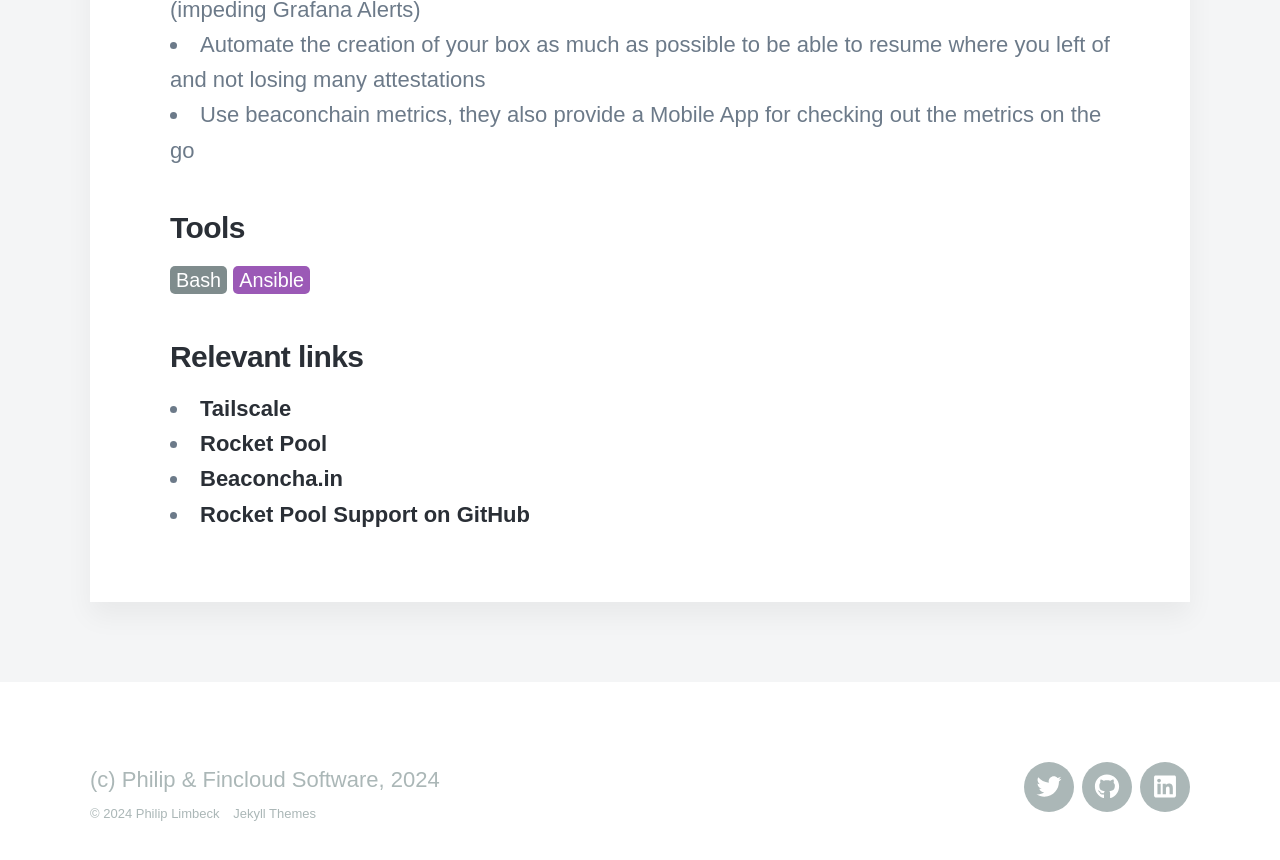
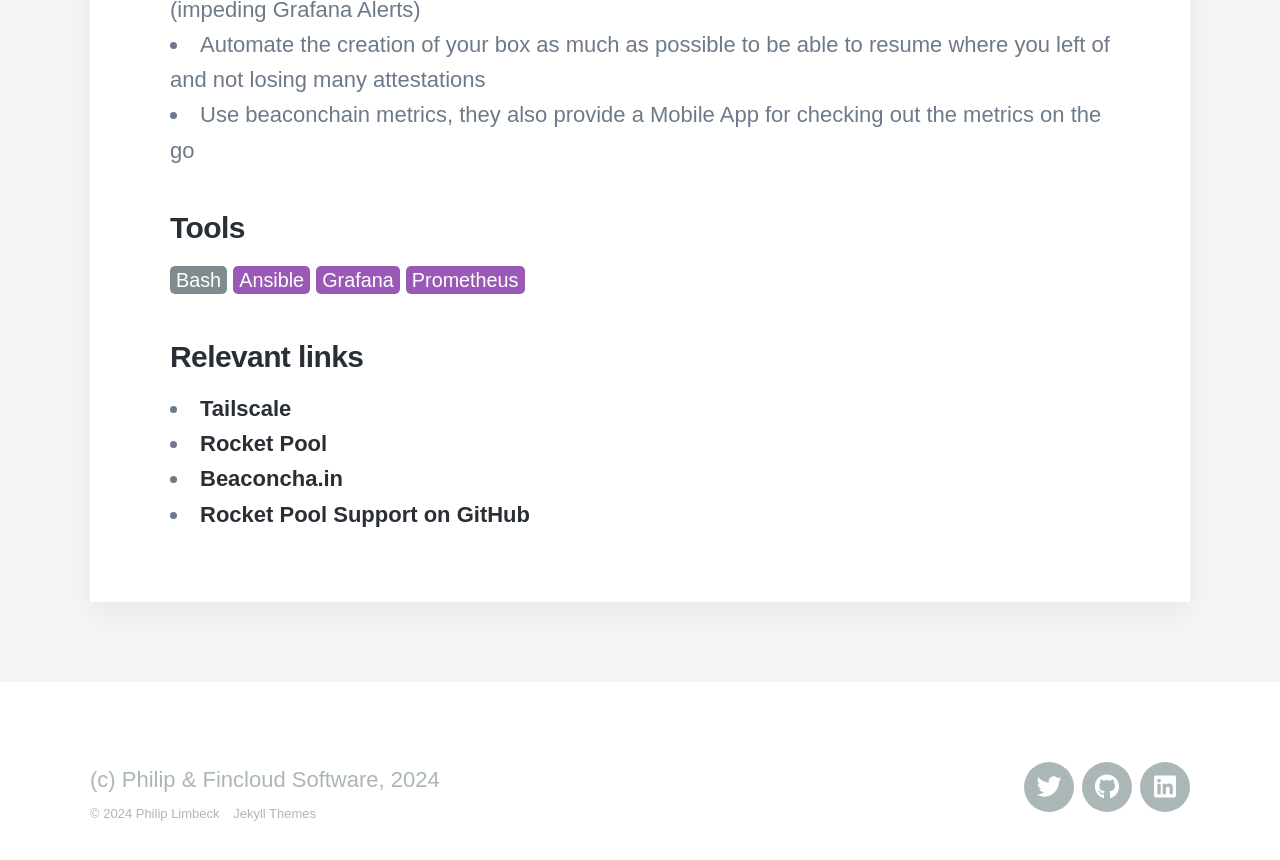
Before and after one commit to phil3k3/philiplimbeck.dev, a Jekyll site: the page built from Personal/_projects/2018-06-30-eth-validator.md, in a window 1280 px wide and 900 px high, scrolled down 1220 px. Shown: the top 860 px of the window. Built offline with Jekyll 4.4.1, drawn with Linux system fonts in a browser that asks for light colours; nearby versions of some CDN libraries; some web fonts are replaced.

Commit message:
More changes

```diff
--- a/Personal/_projects/2018-06-30-eth-validator.md
+++ b/Personal/_projects/2018-06-30-eth-validator.md
@@ -29,6 +29,8 @@
 
 <span class="tag-style-lang">Bash</span>
 <span class="tag-style-infra">Ansible</span>
+<span class="tag-style-infra">Grafana</span>
+<span class="tag-style-infra">Prometheus</span>
 
 ### Relevant links
 - [Tailscale](https://tailscale.com/)
```
Also changed, not shown: Personal/_projects/2018-06-30-xtype.md (+0 -1 lines).
